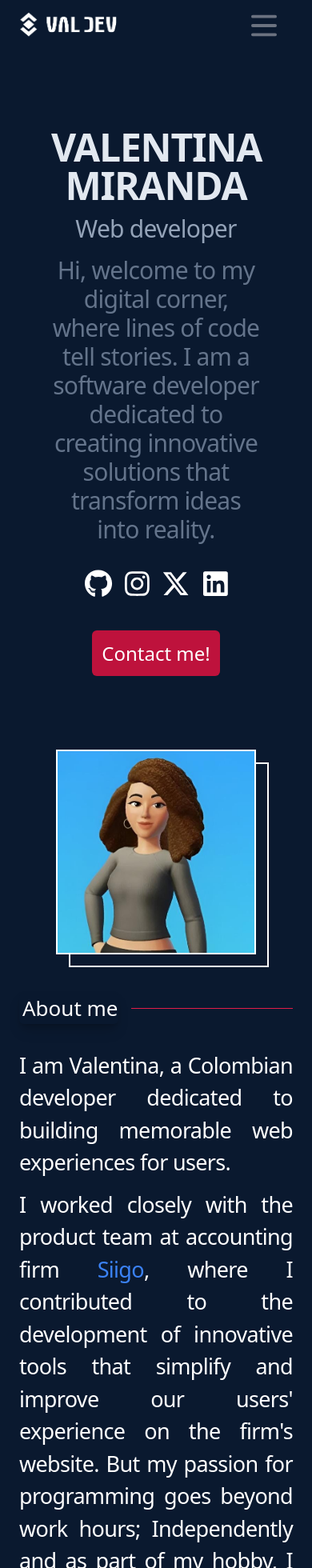
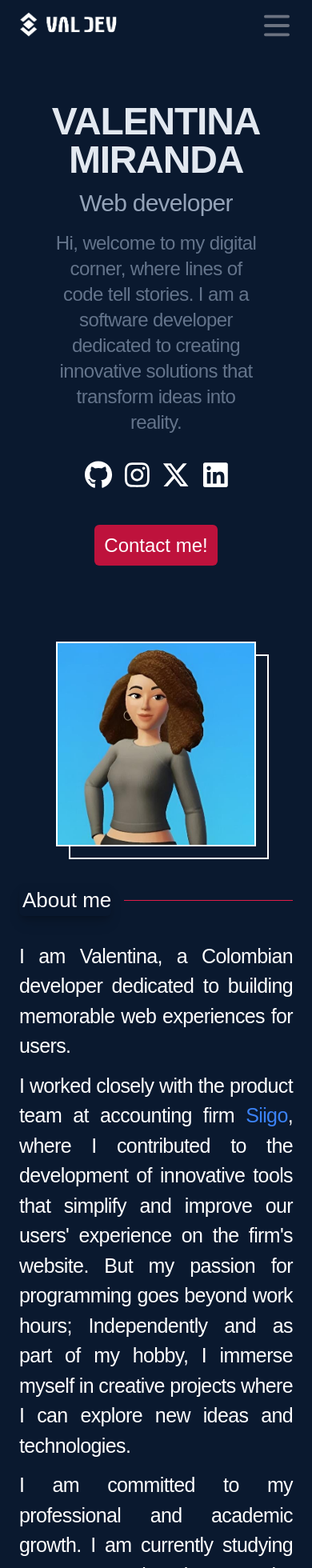
Before and after one commit to ValenMir18/Portfolio_web, a Next.js app: page / in a window 390 px wide. Shown: the top 1960 px of the page at 80% size. Built offline with nearby package versions, Linux system fonts and the light colour scheme; no server answers.

Commit message:
Retoques 4.0

```diff
--- a/src/app/components/cards.tsx
+++ b/src/app/components/cards.tsx
@@ -53,10 +53,10 @@ export default function Cards(){
         <div className="flex justify-center">
             <ul className="grid grid-cols-1 md:grid-cols-2 gap-5">
         {listProject?.map((project) => (
-            <li key={project.id} className="flex flex-col justify-between w-full md:h-[200px] lg:h-74 p-6 border rounded-md shadow bg-gray-800 border-gray-700">
+            <li key={project.id} className="flex flex-col justify-between sm:w-full lg:w-[400px] md:h-[200px] lg:h-74 p-6 border rounded-md shadow bg-gray-800 border-gray-700">
                 <div>
-                    <h5 className="mb-2 text-2xl font-bold tracking-tight text-gray-900 dark:text-white break-all">{project.name}</h5>
-                    <p className="mb-3 font-normal text-gray-700 dark:text-gray-400 break-all">{project.description}</p>
+                    <h5 className="mb-2 text-2xl font-bold tracking-tight text-white break-all">{project.name}</h5>
+                    <p className="mb-3 font-normal text-gray-400 break-all">{project.description}</p>
                     <div className="flex space-x-2">
                     <Link href={project.html_url} target="_blank" className="flex hover:text-rose-800 text-white ">
                         <svg stroke="currentColor" fill="currentColor" strokeWidth="0" viewBox="0 0 496 512" height="1em" width="1em" xmlns="http://www.w3.org/2000/svg"><path d="M165.9 397.4c0 2-2.3 3.6-5.2 3.6-3.3.3-5.6-1.3-5.6-3.6 0-2 2.3-3.6 5.2-3.6 3-.3 5.6 1.3 5.6 3.6zm-31.1-4.5c-.7 2 1.3 4.3 4.3 4.9 2.6 1 5.6 0 6.2-2s-1.3-4.3-4.3-5.2c-2.6-.7-5.5.3-6.2 2.3zm44.2-1.7c-2.9.7-4.9 2.6-4.6 4.9.3 2 2.9 3.3 5.9 2.6 2.9-.7 4.9-2.6 4.6-4.6-.3-1.9-3-3.2-5.9-2.9zM244.8 8C106.1 8 0 113.3 0 252c0 110.9 69.8 205.8 169.5 239.2 12.8 2.3 17.3-5.6 17.3-12.1 0-6.2-.3-40.4-.3-61.4 0 0-70 15-84.7-29.8 0 0-11.4-29.1-27.8-36.6 0 0-22.9-15.7 1.6-15.4 0 0 24.9 2 38.6 25.8 21.9 38.6 58.6 27.5 72.9 20.9 2.3-16 8.8-27.1 16-33.7-55.9-6.2-112.3-14.3-112.3-110.5 0-27.5 7.6-41.3 23.6-58.9-2.6-6.5-11.1-33.3 2.6-67.9 20.9-6.5 69 27 69 27 20-5.6 41.5-8.5 62.8-8.5s42.8 2.9 62.8 8.5c0 0 48.1-33.6 69-27 13.7 34.7 5.2 61.4 2.6 67.9 16 17.7 25.8 31.5 25.8 58.9 0 96.5-58.9 104.2-114.8 110.5 9.2 7.9 17 22.9 17 46.4 0 33.7-.3 75.4-.3 83.6 0 6.5 4.6 14.4 17.3 12.1C428.2 457.8 496 362.9 496 252 496 113.3 383.5 8 244.8 8zM97.2 352.9c-1.3 1-1 3.3.7 5.2 1.6 1.6 3.9 2.3 5.2 1 1.3-1 1-3.3-.7-5.2-1.6-1.6-3.9-2.3-5.2-1zm-10.8-8.1c-.7 1.3.3 2.9 2.3 3.9 1.6 1 3.6.7 4.3-.7.7-1.3-.3-2.9-2.3-3.9-2-.6-3.6-.3-4.3.7zm32.4 35.6c-1.6 1.3-1 4.3 1.3 6.2 2.3 2.3 5.2 2.6 6.5 1 1.3-1.3.7-4.3-1.3-6.2-2.2-2.3-5.2-2.6-6.5-1zm-11.4-14.7c-1.6 1-1.6 3.6 0 5.9 1.6 2.3 4.3 3.3 5.6 2.3 1.6-1.3 1.6-3.9 0-6.2-1.4-2.3-4-3.3-5.6-2z"></path></svg>
--- a/src/app/components/nav.tsx
+++ b/src/app/components/nav.tsx
@@ -65,7 +65,7 @@ export default function Nav() {
         onClick={toggleMenu}
         data-collapse-toggle="navbar-hamburger"
         type="button"
-        className=" inline-flex lg:hidden items-center justify-center p-2 w-14 h-14 text-sm text-gray-500 rounded-lg mr-8"
+        className=" inline-flex lg:hidden items-center justify-center p-2 w-14 h-14 text-sm text-gray-500 rounded-lg mr-4"
         aria-controls="navbar-hamburger"
          aria-expanded={isOpen ? "true" : "false"}
       >
--- a/src/app/globals.css
+++ b/src/app/globals.css
@@ -2,6 +2,7 @@
 @tailwind components;
 @tailwind utilities;
 @import '~@fortawesome/fontawesome-free/css/all.css';
+@import url('https://fonts.googleapis.com/css2?family=Wittgenstein:ital,wght@0,400..900;1,400..900&display=swap');
 
 :root {
   --foreground-rgb: 0, 0, 0;
@@ -24,6 +25,7 @@ body {
   padding: 0;
   overflow-x: hidden;
   background-color: rgba(10, 25, 47, 1);
+  font-family: 'Wittgenstein', sans-serif;;
 }
 
 @layer utilities {
--- a/src/app/page.tsx
+++ b/src/app/page.tsx
@@ -13,7 +13,7 @@ config.autoAddCss = false;
 
 export default function Home() {
   return (
-    <section id="home" className="flex flex-col er xs:my-24 lg:flex-row lg:my-20 md:mx-16 sm:mx-16">
+    <section id="home" className="flex flex-col xs:mb-24 xs:mt-16 lg:flex-row lg:my-20 md:mx-16 sm:mx-16">
       <div className="text-center md:px-9 md:ml-10 lg:text-left lg:w-[900px]">
         <h1 className="font-bold lg:text-6xl sm:text-5xl text-6xl tracking-tight text-slate-200">
           VALENTINA MIRANDA
@@ -21,7 +21,7 @@ export default function Home() {
         <h2 className="my-3 lg:text-lg md:text-2xl text-3xl tracking-tight text-slate-400">
           Web developer
         </h2>
-        <p className="my-4 lg:text-lg lg:w-[550px] lg:text-justify text-center text-slate-500 tracking-tight text-3xl ">
+        <p className="my-4 lg:text-lg lg:w-[550px] lg:text-justify text-center text-slate-500 tracking-tight text-2xl ">
           Hi, welcome to my digital corner, where lines of code tell stories.
           I am a software developer dedicated to creating innovative solutions that transform ideas into reality.
         </p>
--- a/src/pages/about/page.tsx
+++ b/src/pages/about/page.tsx
@@ -2,7 +2,7 @@
 export default function About() {
   return (
     <section
-      className="flex flex-col-reverse lg:flex-row lg:mx-24 lg:mt-24 md:mt-28 md:px-12 "
+      className="flex flex-col-reverse lg:flex-row lg:mx-24 lg:mt-24 md:mt-12 md:px-12 "
       id="about"
     >
       <div className="flex flex-col md:mx-16 sm:mx-6 xs:mx-10 ">
@@ -14,11 +14,11 @@ export default function About() {
         </div>
 
         <div className="lg:bg-[#0a192fee] mt-4 lg:shadow-lg lg:drop-shadow-lg lg:px-7 pb-10 lg:pt-3 md:pt-2 lg:w-[500px] md:w-auto">
-          <p className="text-justify tracking-tight lg:text-[16px] text-[27px] mt-4 text-white">
+          <p className="text-justify tracking-tight lg:text-[16px] text-[25px] mt-4 text-white">
             I am Valentina, a Colombian developer dedicated to building
             memorable web experiences for users.
           </p>
-          <p className="text-justify tracking-tight lg:text-[16px] text-[27px] mt-3 text-white">
+          <p className="text-justify tracking-tight lg:text-[16px] text-[25px] mt-3 text-white">
             I worked closely with the product team at accounting firm {" "}
             <a
               href="https://www.siigo.com/nosotros/"
@@ -34,7 +34,7 @@ export default function About() {
             and as part of my hobby, I immerse myself in creative projects where
             I can explore new ideas and technologies.
           </p>
-          <p className="text-justify tracking-tight lg:text-[16px] text-[27px] mt-3 text-white">
+          <p className="text-justify tracking-tight lg:text-[16px] text-[25px] mt-3 text-white">
             I am committed to my professional and academic growth. I am
             currently studying systems engineering at the University of Córdoba,
             where I am strengthening my skills in the world of code, a journey
--- a/src/pages/contact/page.tsx
+++ b/src/pages/contact/page.tsx
@@ -21,8 +21,8 @@ const Contact: React.FC = () => {
 
           {messageSent ? (
             <div className="text-center order-2 md:mb-8 lg:order-1 lg:col-span-1">
-            <h2 className="lg:text-[35px] text-[42px]">Thank you for your message!</h2>
-            <p className="py-2 px-8 flex justify-center lg:text-[18px] text-[28px]">
+            <h2 className="lg:text-[35px] text-[42px] tracking-tight">Thank you for your message!</h2>
+            <p className="py-2 px-8 flex justify-center lg:text-[18px] text-[28px] tracking-tight">
             I appreciate your interest and I will contact you soon.
             </p>
             <button
@@ -34,8 +34,8 @@ const Contact: React.FC = () => {
           </div>
           ) : (
             <div className="text-center order-2 md:mb-8 lg:order-1 lg:col-span-1">
-              <h2 className="lg:text-[35px] text-[42px]">Let&apos;s connect!</h2>
-              <p className="py-2 px-8 flex justify-center lg:text-[18px] text-[28px]">
+              <h2 className="lg:text-[35px] text-[42px] tracking-tight">Let&apos;s connect!</h2>
+              <p className="py-2 px-2 lg:px-8 flex justify-center lg:text-[18px] text-[28px] tracking-tight">
               If you want to know more about me or my work, or if you would just
               like to say hello, send me a message. I&apos;d love to hear from you.
             </p>
--- a/src/pages/skills/page.tsx
+++ b/src/pages/skills/page.tsx
@@ -117,7 +117,7 @@ export default function Skills() {
 
         <div className="bg-[#0a192fee] shadow-lg lg:w-[800px] h-full lg:p-3 px-4 md:my-3 justify-center rounded-2xl flex flex-col">
           <Filter onChange={handleFilterChange} />
-          <ul className="flex flex-wrap my-9 px-3">
+          <ul className="flex flex-wrap my-9 sm:px-0 px-3">
             {filteredSkills.map((skill, index) => (
               <li key={index} className="ml-4 mb-4 animate-bounce-slow">
                 <div className="flex justify-center items-center w-24 h-24 bg-white p-5 rounded-[22px] transition-transform transform hover:scale-105 hover:shadow-xl">
--- a/tailwind.config.ts
+++ b/tailwind.config.ts
@@ -36,6 +36,9 @@ const config: Config = {
         'xl': '1680px',
         '2xl': '1536px',
       },
+      fontFamily: {
+        sans: ['Wittgenstein', 'sans-serif']
+      },
     },
   },
   variants: {},
```
